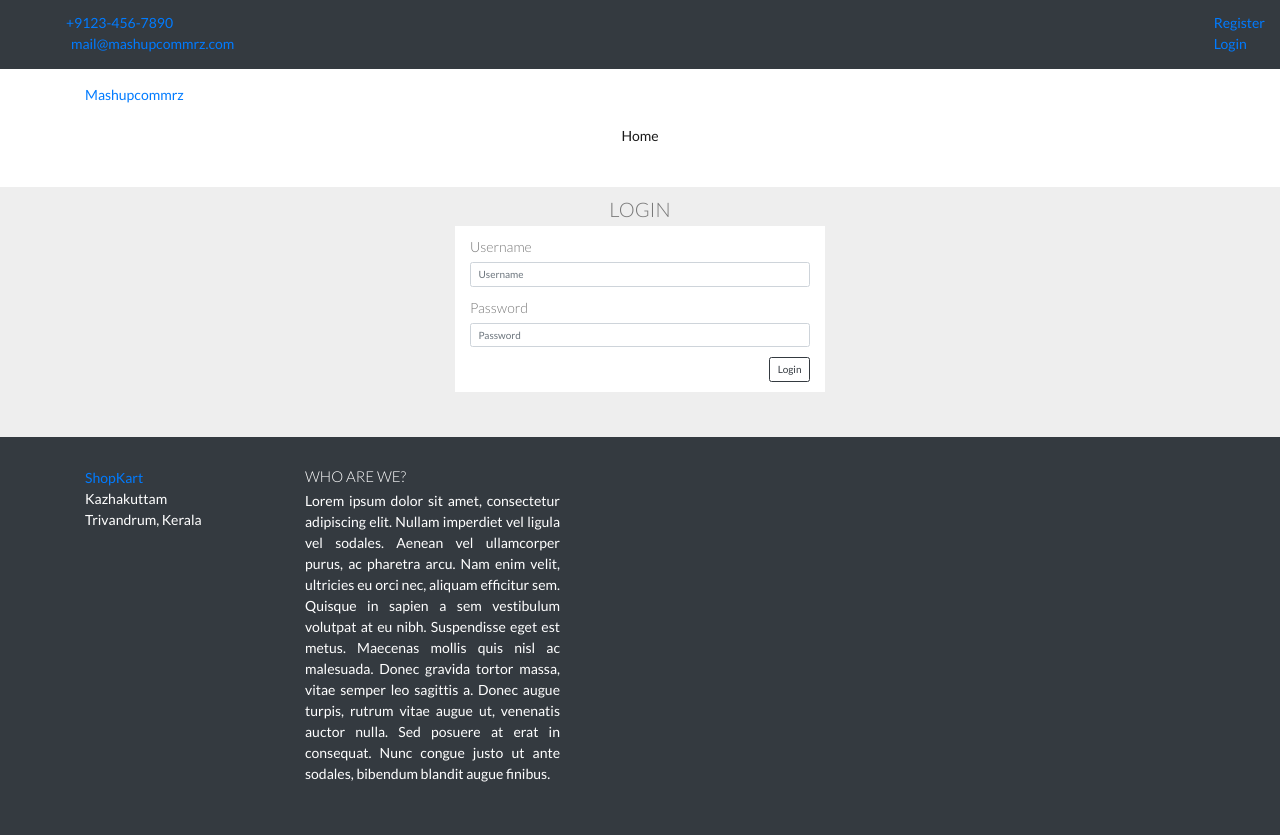
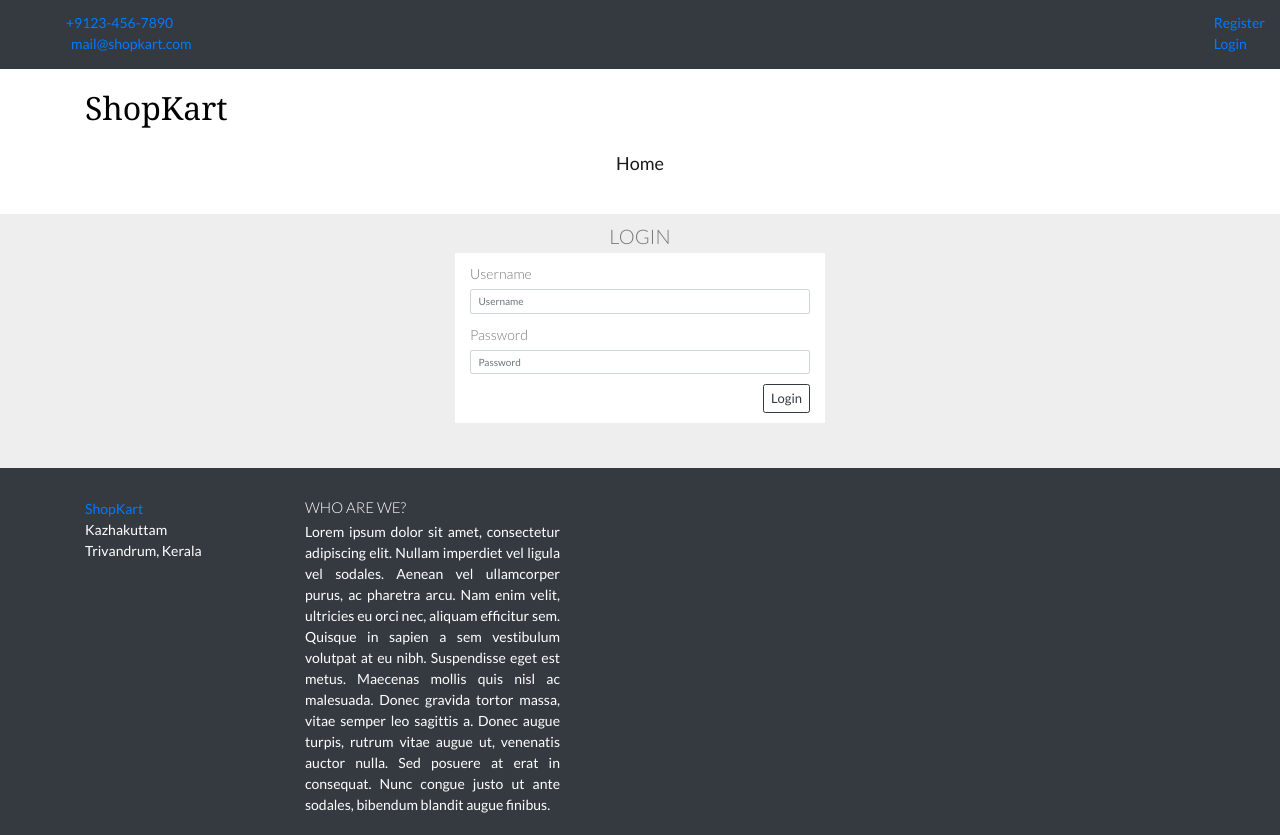
Before and after one commit to ashaa9121/ShopKart-Ecommerce-Website, a Django app: page /customer/logincustomer in a window 1280 px wide. Before the commit the page ends 782 px from the top, so only its background shows below. Run offline with Django 4.2, Linux system fonts and the light colour scheme; some libraries are stand-ins or nearby versions; some web fonts are replaced.

Commit message:
modified

```diff
--- a/ShopKart/customer/templates/customer/logincustomer.html
+++ b/ShopKart/customer/templates/customer/logincustomer.html
@@ -4,7 +4,7 @@
     <div class="col-12">
     <div class="row">
         <div class="col-12 mt-3 text-center text-uppercase">
-            <h2>Login</h2>
+            <h2 style="font-size: xx-larger;">Login</h2>
         </div>
     </div>
 </div>
@@ -32,7 +32,7 @@
                         {{form.password}}
                     </div>
                     <div class="form-group">
-                        <button type="submit" class="btn btn-outline-dark float-right">Login</button>
+                        <button type="submit" class="btn btn-outline-dark float-right" style="padding-left: 7px;padding-right:7px;font-size:small;">Login</button>
                     </div>
                 </form>
             </div>
--- a/ShopKart/customer/templates/customer/partials/customerpartial.html
+++ b/ShopKart/customer/templates/customer/partials/customerpartial.html
@@ -5,7 +5,7 @@
     <meta name="viewport"
           content="width=device-width, user-scalable=no, initial-scale=1.0, maximum-scale=1.0, minimum-scale=1.0">
     <meta http-equiv="X-UA-Compatible" content="ie=edge">
-    <title>Mashupcommrz</title>
+    <title>ShopKart</title>
     {%load static%}
 
     <link href="{% static 'css/bootstrap-theme.css' %}" rel="stylesheet">
@@ -35,7 +35,7 @@
                                     <a href="tel:+9123-456-7890"><i class="fa fa-mobile" aria-hidden="true"></i>+9123-456-7890</a>
                                 </li>
                                 <li>
-                                    <a href="mailto:mail@mashupcommrz.com"><i class="fa fa-envelope mr-2"></i>mail@mashupcommrz.com</a>
+                                    <a href="mailto:mail@shopkart.com"><i class="fa fa-envelope mr-2"></i>mail@shopkart.com</a>
                                 </li>
                             </ul>
                         </div>
@@ -68,7 +68,7 @@
                         <div class="row">
                             <div class="col-lg-auto">
                                 <div class="site-logo text-center text-lg-left">
-                                    <a href="">Mashupcommrz</a>
+                                    <a href="" style = "font-size:xx-large; color:black;font-family:Georgia, 'Times New Roman', Times, serif;">ShopKart</a>
                                 </div>
                             </div>
                             <div class="col-lg-5 mx-auto mt-4 mt-lg-0">
@@ -93,7 +93,7 @@
                                 <div class="collapse navbar-collapse" id="mainNav">
                                     <ul class="navbar-nav mx-auto mt-2 mt-lg-0">
                                         <li class="nav-item active">
-                                            <a class="nav-link" href="">Home <span class="sr-only">(current)</span></a>
+                                            <a class="nav-link" href="" style = "font-size:large;">Home <span class="sr-only">(current)</span></a>
                                         </li>
                                     </ul>
                                 </div>
--- a/ShopKart/customer/templates/customer/registercustomer.html
+++ b/ShopKart/customer/templates/customer/registercustomer.html
@@ -40,7 +40,7 @@
                         {{registerform.password}}
                     </div>
                     <div class="form-group">
-                        <button type="submit" class="btn btn-outline-dark float-right">Register</button>
+                        <button type="submit" class="btn btn-outline-dark float-right" style="padding: 7px;font-size:small;">Register</button>
                     </div>
                 </form>
             </div>
```
